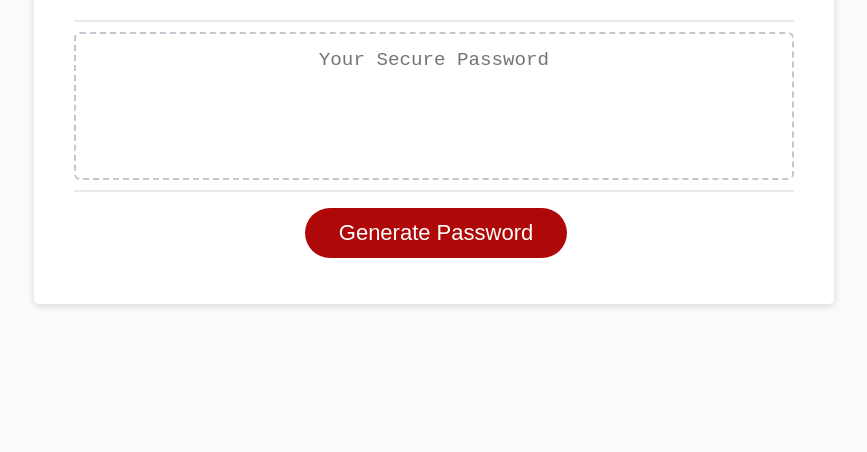
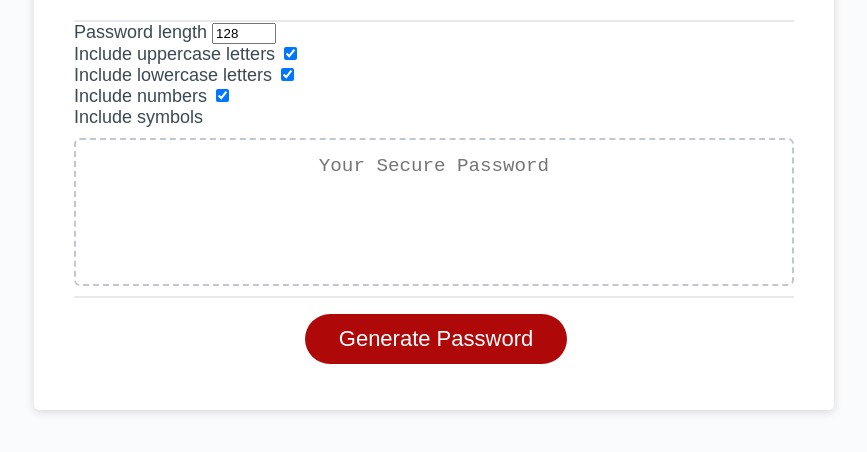
Before and after one commit to kingnick917/homework3, a plain HTML site: page index.html in a window 1280 px wide. Shown: the part 216-668 px from the top of the page, without its empty margins (206-1073 px from the left). Drawn offline with Linux system fonts and the light colour scheme.

Commit message:
add optoins for the password

```diff
--- a/index.html
+++ b/index.html
@@ -16,6 +16,25 @@
         <div class="card-header">
           <h2>Generate a Password</h2>
         </div>
+		<div class="settings">
+			<div class="setting">
+				<label>Password length</label>
+				<input type="number" id="length" min='8' max='128' value='128' />
+			</div>
+			<div class="setting">
+				<label>Include uppercase letters</label>
+				<input type="checkbox" id="uppercase" checked />
+			</div>
+			<div class="setting">
+				<label>Include lowercase letters</label>
+				<input type="checkbox" id="lowercase" checked />
+			</div>
+			<div class="setting">
+				<label>Include numbers</label>
+				<input type="checkbox" id="numbers" checked />
+			</div>
+			<div class="setting">
+				<label>Include symbols</label>
         <div class="card-body">
           <textarea
             readonly
@@ -29,6 +48,11 @@
         </div>
       </div>
     </div>
+
+
+
+
+
     <script src="script.js"></script>
   </body>
 </html>
--- a/script.js
+++ b/script.js
@@ -1,8 +1,13 @@
 // Assignment Code
 var generateBtn = document.querySelector("#wrapper");
-var generateEl  = document.querySelector("#card")
-var cardEL = document.querySelector("body")
-var card-footer =document.querySelector("button")
+var generateEl  = document.querySelector("#card");
+var cardEL = document.querySelector("#body");
+var footerEL =document.querySelector("#button");
+var lengthEl = document.getElementById('#length');
+var uppercaseEl = document.getElementById('#uppercase');
+var lowercaseEl = document.getElementById('#lowercase');
+var numbersEl = document.getElementById('#numbers');
+var symbolsEl = document.getElementById('#symbols');
 
 // Write password to the #password input
 function writePassword() {
@@ -13,5 +18,6 @@ function writePassword() {
 
 }
 
+
 // Add event listener to generate button
 generateBtn.addEventListener("click", writePassword);
```
